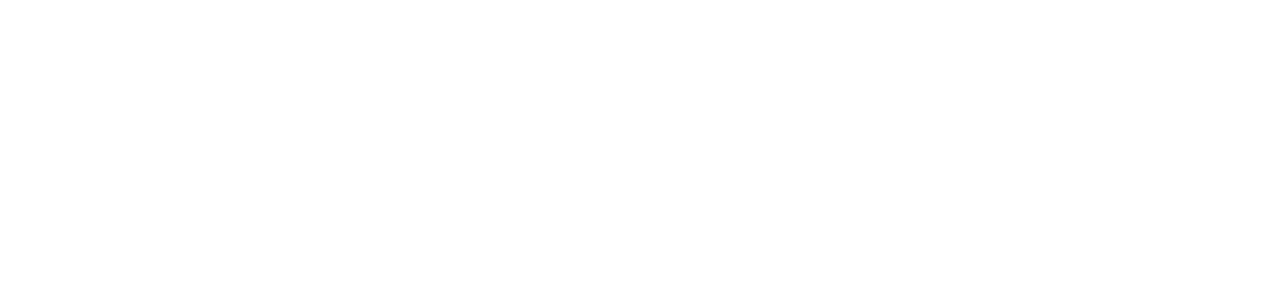
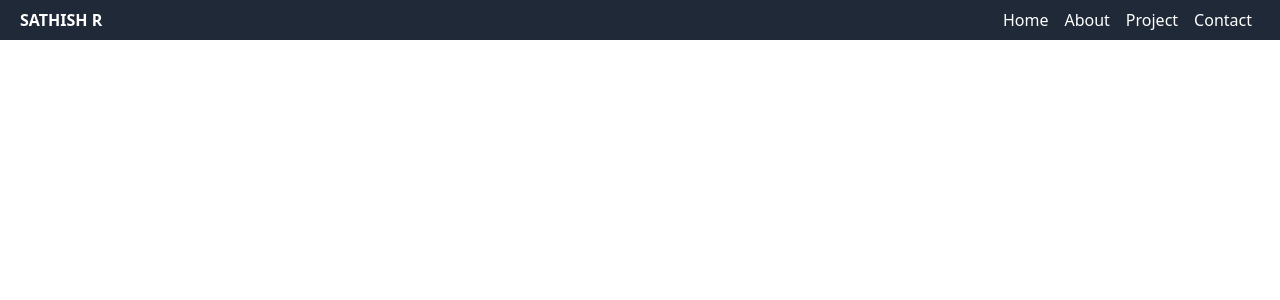
Before and after one commit to krishna-Sathish/Portfolio, a React (Create React App) app: page / in a window 1280 px wide. Shown: the top 300 px of the page. Built offline with nearby package versions, Linux system fonts and the light colour scheme.

Commit message:
Header section created

```diff
--- a/package.json
+++ b/package.json
@@ -3,6 +3,7 @@
   "version": "0.1.0",
   "private": true,
   "dependencies": {
+    "@heroicons/react": "^2.1.5",
     "@testing-library/jest-dom": "^5.17.0",
     "@testing-library/react": "^13.4.0",
     "@testing-library/user-event": "^13.5.0",
--- a/src/App.css
+++ b/src/App.css
@@ -1,3 +1,21 @@
 @tailwind base;
 @tailwind components;
 @tailwind utilities;
+
+/* header style */
+
+header ul li{
+  @apply px-2 ;
+}
+.mobile_nav{
+@apply fixed top-10 left-0 bg-gray-950 text-white w-full h-1/4;
+}
+
+.mobile_nav li{
+  @apply w-full text-center border-b-2 h-full;
+  transition: 1s;
+}
+.mobile_nav li:hover{
+  @apply text-red-700 ;
+
+}
--- a/src/App.js
+++ b/src/App.js
@@ -1,9 +1,10 @@
 import React from 'react'
-
+import Header from './Components/Header'
+import './App.css'
 const App = () => {
   return (
     <div>
-
+        <Header/>
     </div>
   )
 }
--- /dev/null
+++ b/src/Components/Header.js
@@ -0,0 +1,37 @@
+import React, { useState } from 'react'
+import { Bars3Icon } from '@heroicons/react/24/solid'
+const Header = () => {
+    const [toggleMenu,setToogleMenu]=useState(false)
+  return (
+
+       <header className=' flex justify-between px-5 py-2 bg-gray-800 text-white'>
+         <a href='/' className='font-bold '>
+              SATHISH R
+         </a>
+
+         <nav className='hidden md:block'>
+            <ul className='flex'>
+               <li><a href='/'>Home</a></li>
+               <li><a href='/about'>About</a></li>
+               <li><a href='/project'>Project</a></li>
+               <li><a href='/contact'>Contact</a></li>
+
+            </ul>
+         </nav>
+        {
+         toggleMenu && <nav className='block md:hidden'>
+            <ul className='flex flex-col  mobile_nav'>
+               <li><a href='/'>Home</a></li>
+               <li><a href='/about'>About</a></li>
+               <li><a href='/project'>Project</a></li>
+               <li><a href='/contact'>Contact</a></li>
+
+            </ul>
+         </nav>
+         }
+           <button onClick={()=>setToogleMenu(!toggleMenu) } className='block md:hidden'><Bars3Icon className='text-white h-5'/></button>
+       </header>
+  )
+}
+
+export default Header
```
Also changed, not shown: 1 other file (tests, documents, lock files or other folders).
